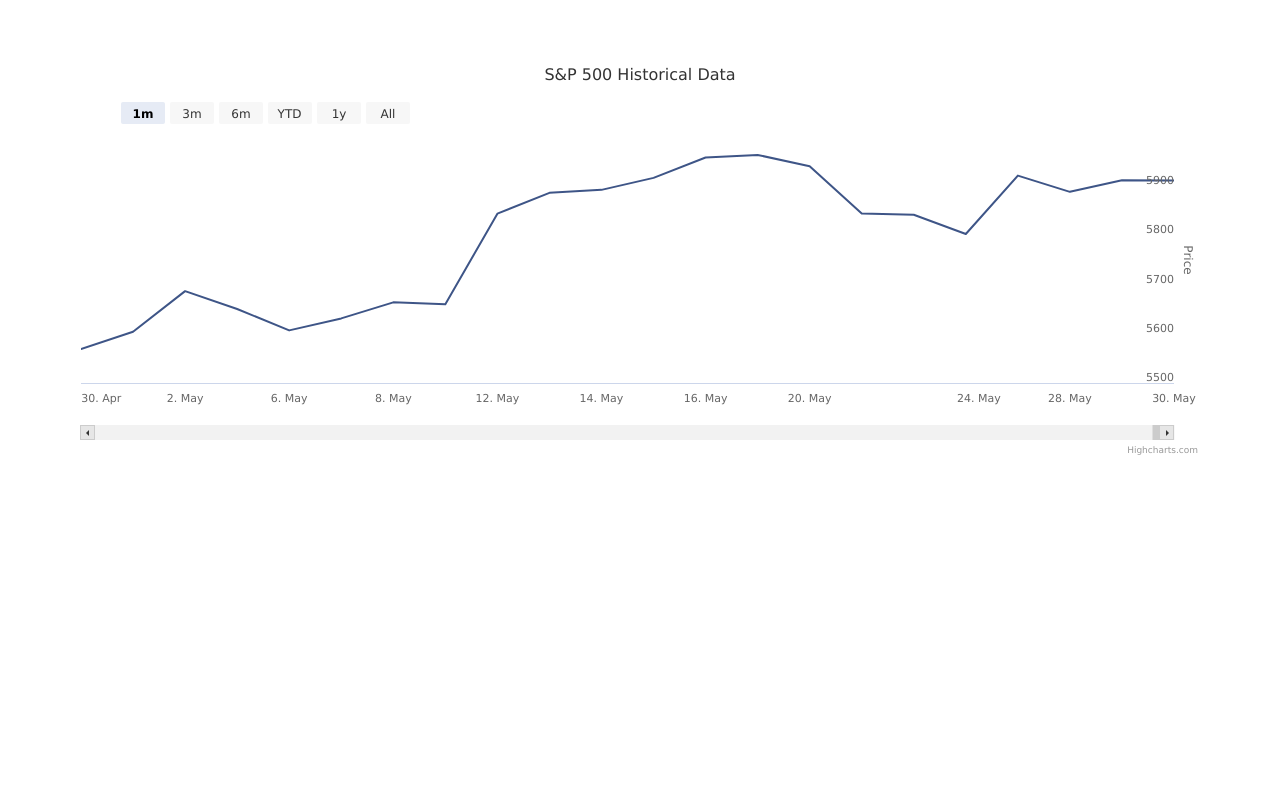
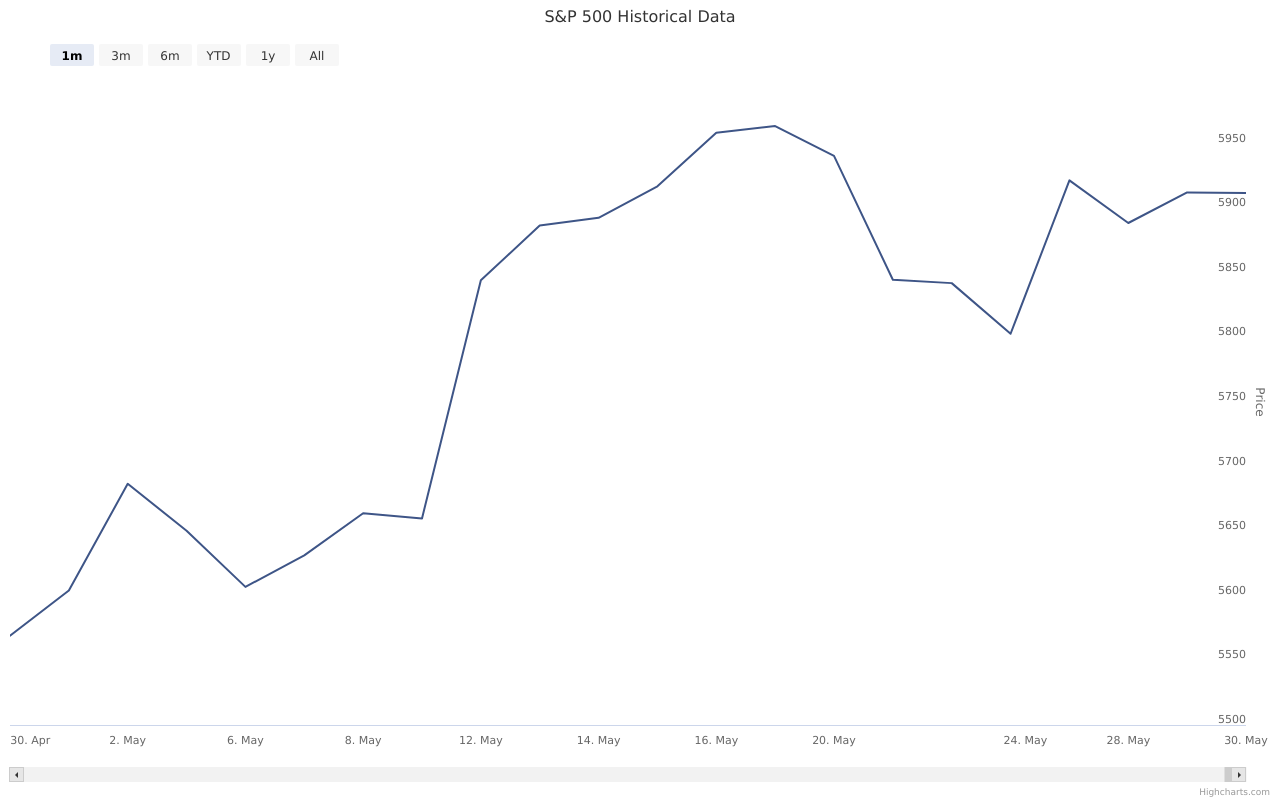
Before and after one commit to jenniferccao/wic-charts, a plain HTML site: page index.html in a window 1280 px wide. Drawn offline with nearby package versions, Linux system fonts and the light colour scheme.

Commit message:
iframe optimization

```diff
--- a/index.html
+++ b/index.html
@@ -2,15 +2,13 @@
 <html lang="en">
 <head>
   <meta charset="UTF-8">
-  <title>Highcharts Example</title>
+  <title>Chart Test</title>
   <link rel="stylesheet" href="style.css">
   <script src="https://code.highcharts.com/stock/highstock.js"></script>
   <meta http-equiv="Content-Security-Policy" content="frame-ancestors *;">
 </head>
 <body>
-  <div id="main-container">
-      <div id="container"></div>
-      <script src="script.js"></script>
-  </div>
+  <div id="container"></div>
+  <script src="script.js"></script>
 </body>
 </html>
--- a/style.css
+++ b/style.css
@@ -1,27 +1,15 @@
-body {
+html, body {
+  width: 100vw;
+  height: 100vh;
+  margin: 0;
+  padding: 0;
+  overflow: hidden;
+  background: transparent;
   font-family: Arial, sans-serif;
-  text-align: center;
-  padding-top: 50px;
 }
-button {
-  background-color: #007bff;
-  color: white;
-  padding: 10px 20px;
-  border: none;
-  border-radius: 5px;
-  cursor: pointer;
+#container {
+  width: 100vw;
+  height: 100vh;
+  margin: 0;
+  padding: 0;
 }
-button:hover {
-  background-color: #0056b3;
-}
-#main-container {
-  width: 100%;
-
-  display: flex;
-  justify-content: center;
-  align-items: center;
-}
-
-#container {
-  width: 90%;
-}
```
